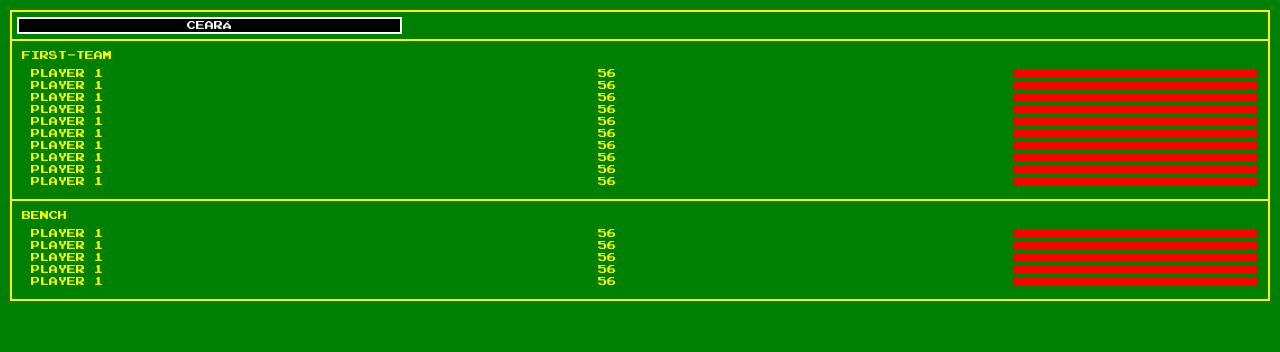
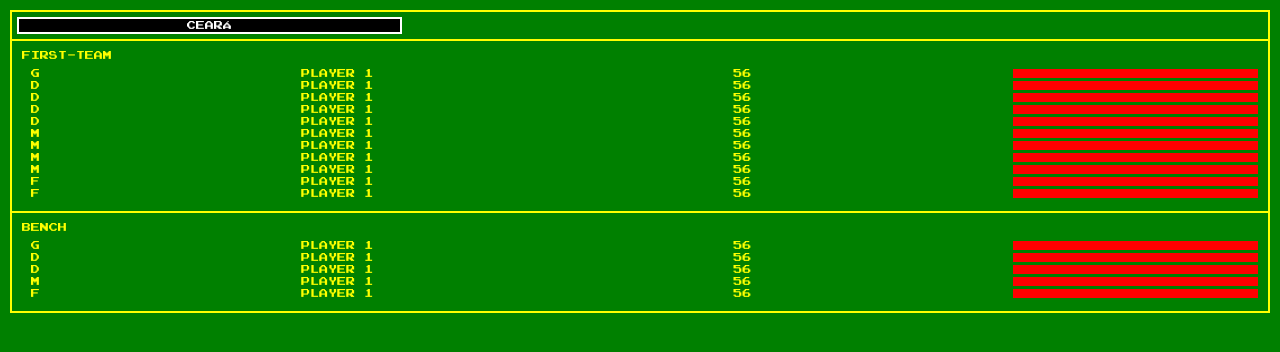
Before and after one commit to Jefferson227/stunning-waffle, a website: page team/team.html in a window 1280 px wide. Drawn offline with Linux system fonts and the light colour scheme.

Commit message:
Add positions for each player

```diff
--- a/team/team.html
+++ b/team/team.html
@@ -18,6 +18,7 @@
 
           <ul class="players">
             <li class="player">
+              <span class="position">G</span>
               <div class="name">PLAYER 1</div>
               <div class="power">56</div>
               <div class="stamina">
@@ -26,6 +27,7 @@
             </li>
 
             <li class="player">
+              <span class="position">D</span>
               <div class="name">PLAYER 1</div>
               <div class="power">56</div>
               <div class="stamina">
@@ -34,6 +36,7 @@
             </li>
 
             <li class="player">
+              <span class="position">D</span>
               <div class="name">PLAYER 1</div>
               <div class="power">56</div>
               <div class="stamina">
@@ -42,6 +45,7 @@
             </li>
 
             <li class="player">
+              <span class="position">D</span>
               <div class="name">PLAYER 1</div>
               <div class="power">56</div>
               <div class="stamina">
@@ -50,6 +54,7 @@
             </li>
 
             <li class="player">
+              <span class="position">D</span>
               <div class="name">PLAYER 1</div>
               <div class="power">56</div>
               <div class="stamina">
@@ -58,6 +63,7 @@
             </li>
 
             <li class="player">
+              <span class="position">M</span>
               <div class="name">PLAYER 1</div>
               <div class="power">56</div>
               <div class="stamina">
@@ -66,6 +72,7 @@
             </li>
 
             <li class="player">
+              <span class="position">M</span>
               <div class="name">PLAYER 1</div>
               <div class="power">56</div>
               <div class="stamina">
@@ -74,6 +81,7 @@
             </li>
 
             <li class="player">
+              <span class="position">M</span>
               <div class="name">PLAYER 1</div>
               <div class="power">56</div>
               <div class="stamina">
@@ -82,6 +90,7 @@
             </li>
 
             <li class="player">
+              <span class="position">M</span>
               <div class="name">PLAYER 1</div>
               <div class="power">56</div>
               <div class="stamina">
@@ -90,6 +99,16 @@
             </li>
 
             <li class="player">
+              <span class="position">F</span>
+              <div class="name">PLAYER 1</div>
+              <div class="power">56</div>
+              <div class="stamina">
+                <div class="meter"></div>
+              </div>
+            </li>
+
+            <li class="player">
+              <span class="position">F</span>
               <div class="name">PLAYER 1</div>
               <div class="power">56</div>
               <div class="stamina">
@@ -104,6 +123,7 @@
 
           <ul class="players">
             <li class="player">
+              <span class="position">G</span>
               <div class="name">PLAYER 1</div>
               <div class="power">56</div>
               <div class="stamina">
@@ -112,6 +132,7 @@
             </li>
 
             <li class="player">
+              <span class="position">D</span>
               <div class="name">PLAYER 1</div>
               <div class="power">56</div>
               <div class="stamina">
@@ -120,6 +141,7 @@
             </li>
 
             <li class="player">
+              <span class="position">D</span>
               <div class="name">PLAYER 1</div>
               <div class="power">56</div>
               <div class="stamina">
@@ -128,6 +150,7 @@
             </li>
 
             <li class="player">
+              <span class="position">M</span>
               <div class="name">PLAYER 1</div>
               <div class="power">56</div>
               <div class="stamina">
@@ -136,6 +159,7 @@
             </li>
 
             <li class="player">
+              <span class="position">F</span>
               <div class="name">PLAYER 1</div>
               <div class="power">56</div>
               <div class="stamina">
```
